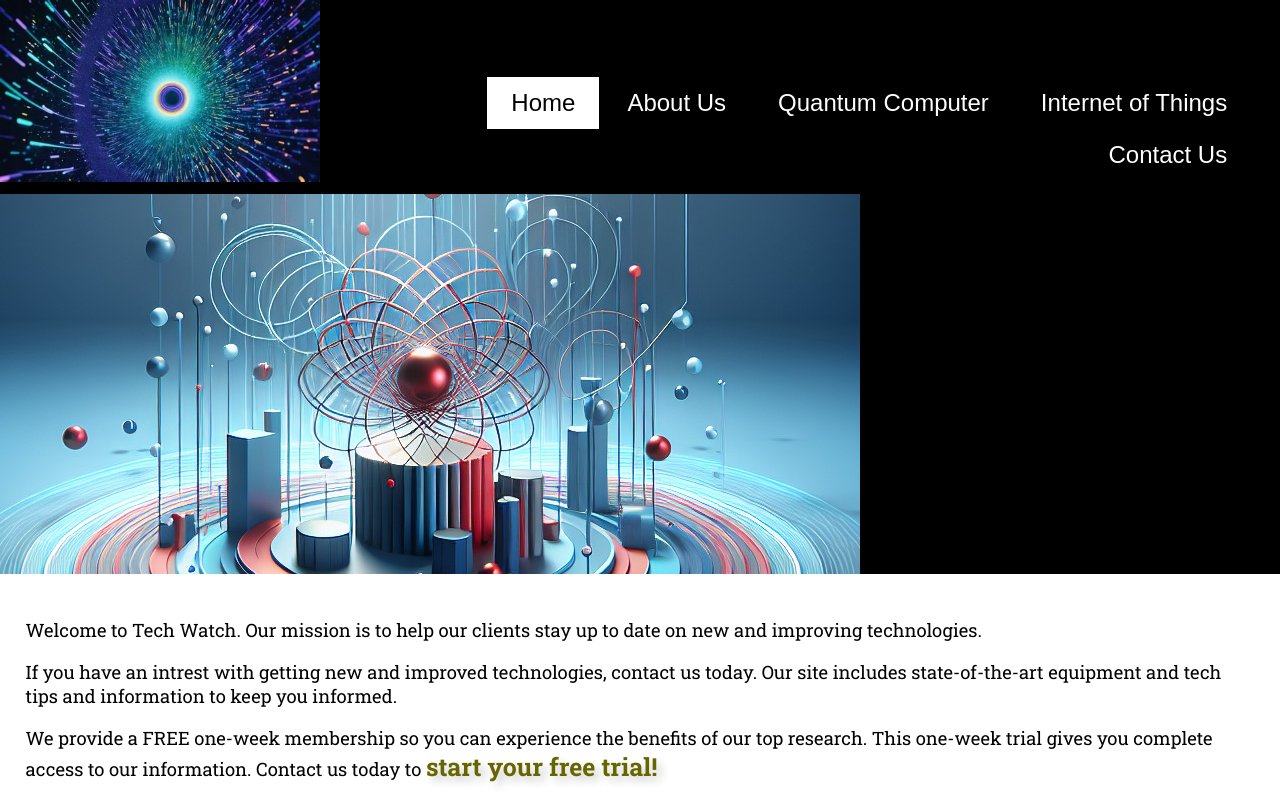
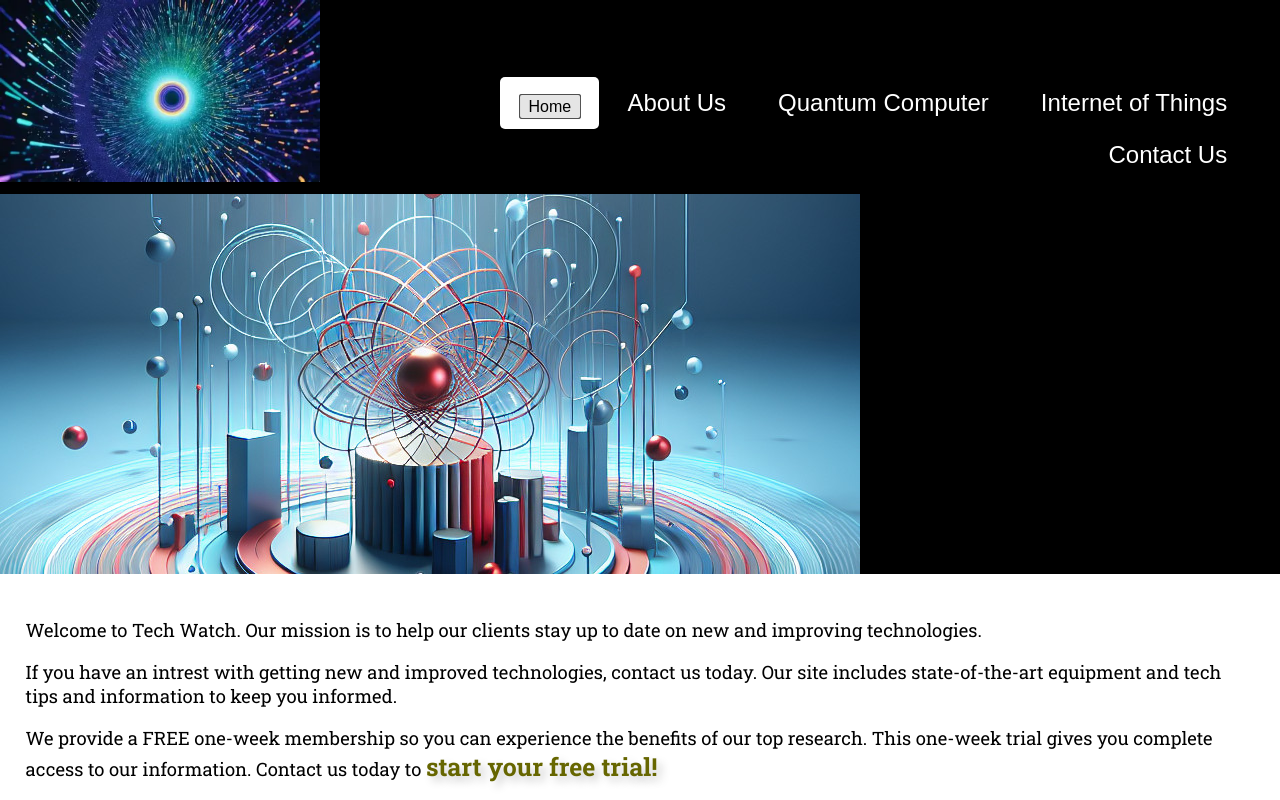
Before and after one commit to Brody999/CIS-195-2, a plain HTML site: page Unit_2_Project/index.html in a window 1280 px wide. In both pictures the pointer is over the link "Home". Shown: the top 800 px of the page. Drawn offline with Linux system fonts and the light colour scheme; a web font is replaced by a local one.

Commit message:
added animation

```diff
--- a/Unit_2_Project/css/styles.css
+++ b/Unit_2_Project/css/styles.css
@@ -351,6 +351,16 @@ footer p a {
     nav li a:hover {
         color: #000;
         background-color: #fff;
+        border-radius: 5px;
+        transition: transform 0.3s;
+    }
+
+    .hover-btn:hover {
+        transform: scale(1.2);
+    }
+
+    .hover-btn:active {
+        transform: scale(.9);
     }
 
     /* Desktop Viewport: Style Rules for main content */
--- a/Unit_2_Project/index.html
+++ b/Unit_2_Project/index.html
@@ -26,7 +26,7 @@
             <!-- Use the nav area to add hyperlinks to other pages within the website -->
             <nav>
                 <ul>
-                    <li><a href="index.html">Home</a></li>
+                    <li><a href="index.html"><button class="hover-btn">Home</button></a></li>
                     <li><a href="about.html">About Us</a></li>
                     <li><a href="quantumcomputer.html">Quantum Computer</a></li>
                     <li><a href="iot.html">Internet of Things</a></li>
```
